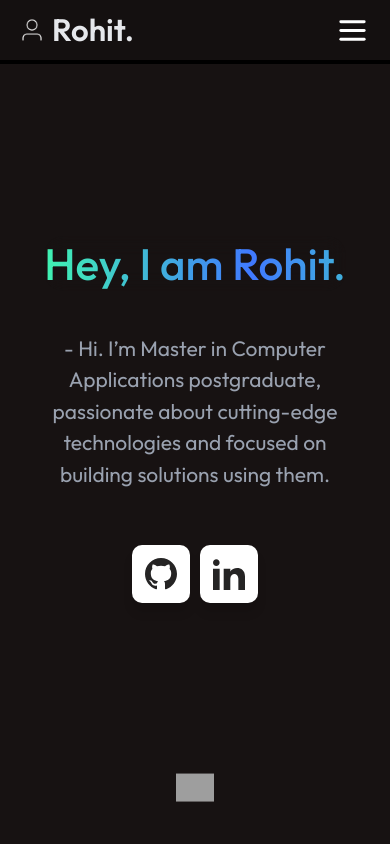
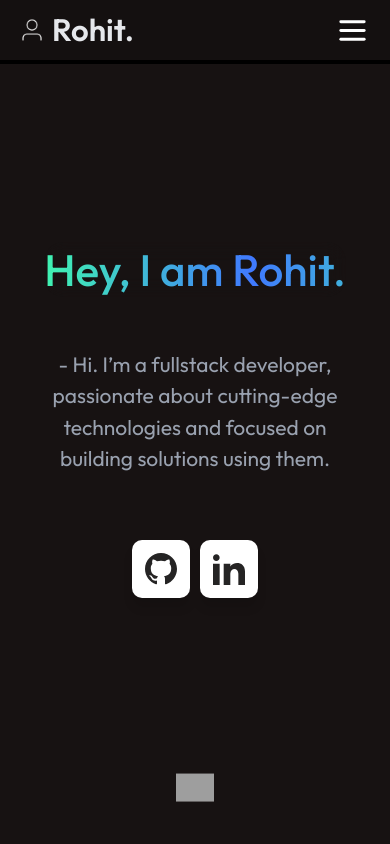
Before and after one commit to rohitkumar893/portfolio_2.0, a React (Vite) app: page / in a window 390 px wide. Shown: the top 844 px of the page. Built offline with nearby package versions, Linux system fonts and the light colour scheme; grey boxes are pictures that could not be loaded.

Commit message:
update: hero

```diff
--- a/src/components/Hero.tsx
+++ b/src/components/Hero.tsx
@@ -4,7 +4,7 @@ import Gradient from './Gradient'
 
 const Hero:React.FC = () => {
   return (
-    <section className='hero h-full w-full text-white flex bg-[#171212] flex-col gap-[42px] md:gap-[32px] justify-center items-center pl-[32px] pr-[32px] sm:pl-[140px] sm:pr-[140px]' id="home">
+    <section className='hero h-full w-full text-white flex bg-[#171212] flex-col gap-[52px] md:gap-[32px] justify-center items-center pl-[32px] pr-[32px] sm:pl-[140px] sm:pr-[140px]' id="home">
         <Gradient
           colors={["#40ffaa", "#4079ff", "#40ffaa", "#4079ff", "#40ffaa"]}
           animationSpeed={4}
@@ -14,7 +14,7 @@ const Hero:React.FC = () => {
           Hey, I am Rohit.
         </Gradient>
 
-        <p className='about text-[21px] md:text-[29px] text-center w-[340px] lg:w-[840px] text-gray-400'>- Hi. I’m Master in Computer Applications postgraduate, passionate about cutting-edge technologies and focused on building solutions using them.</p>
+        <p className='about text-[21px] md:text-[29px] text-center w-[340px] lg:w-[840px] text-gray-400'>- Hi. I’m a fullstack developer, passionate about cutting-edge technologies and focused on building solutions using them.</p>
 
         <div className="links mt-[8px] text-center">
           <div className="social-links">
```
